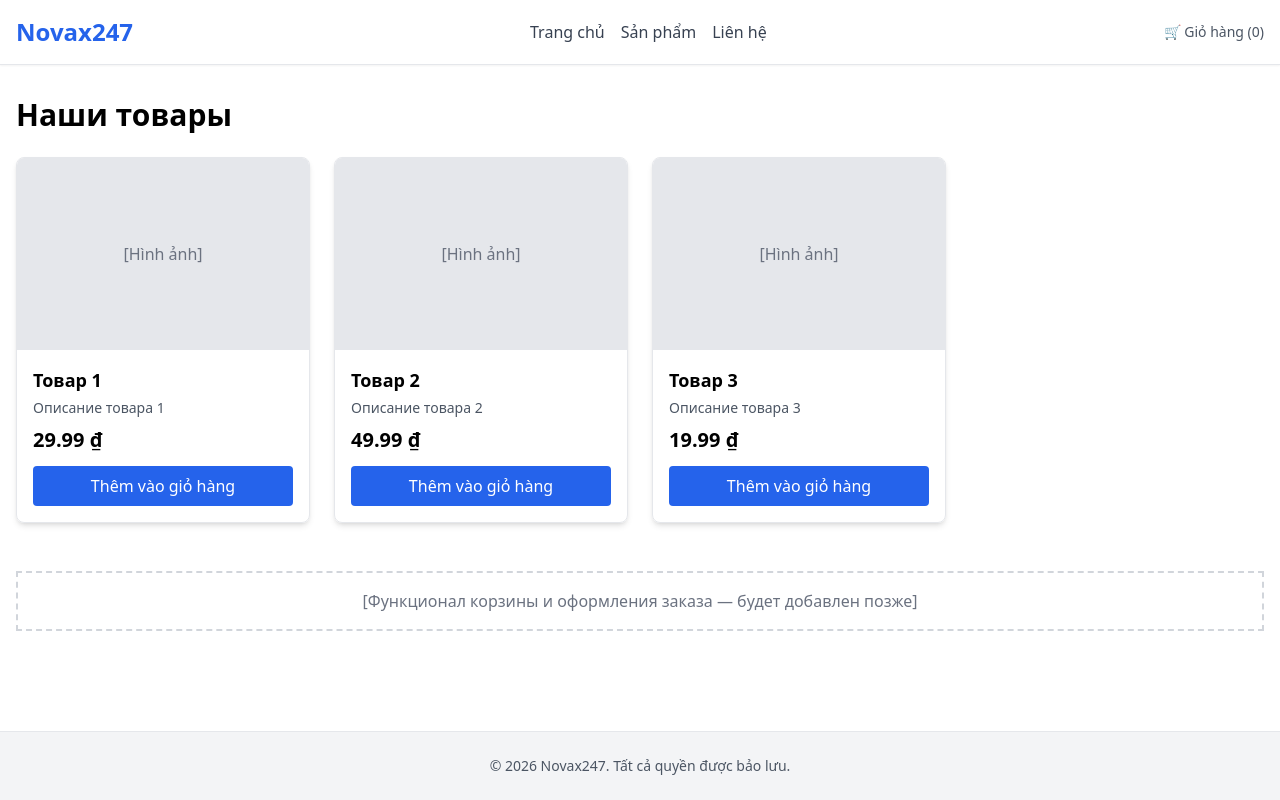
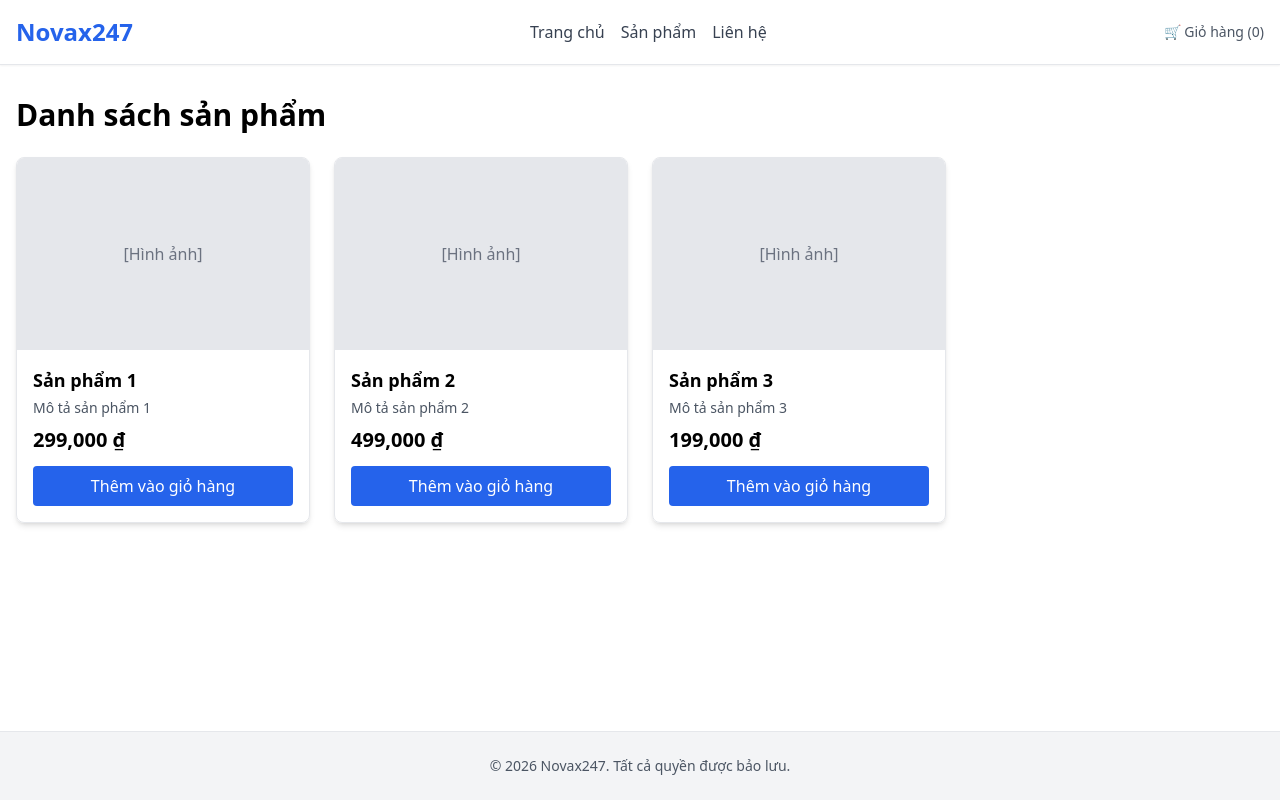
Before and after one commit to datzk25/novax247, a Next.js app: page / in a window 1280 px wide. Built offline with nearby package versions, Linux system fonts and the light colour scheme.

Commit message:
Update page.tsx

```diff
--- a/app/page.tsx
+++ b/app/page.tsx
@@ -1,24 +1,11 @@
-// File: app/page.tsx
-// Next.js 14+ App Router product catalog UI shell
-// No backend logic, only presentational components
-
 import { ProductCard } from '@/components/ProductCard';
 import { Header } from '@/components/Header';
 import { Footer } from '@/components/Footer';
 
-interface Product {
-  id: string;
-  name: string;
-  price: number;
-  imageUrl: string;
-  description: string;
-}
-
-// Static mock data for UI layout
-const mockProducts: Product[] = [
-  { id: 'p1', name: 'Товар 1', price: 29.99, imageUrl: '/placeholder.png', description: 'Описание товара 1' },
-  { id: 'p2', name: 'Товар 2', price: 49.99, imageUrl: '/placeholder.png', description: 'Описание товара 2' },
-  { id: 'p3', name: 'Товар 3', price: 19.99, imageUrl: '/placeholder.png', description: 'Описание товара 3' },
+const mockProducts = [
+  { id: 'p1', name: 'Sản phẩm 1', price: 299000, imageUrl: '', description: 'Mô tả sản phẩm 1' },
+  { id: 'p2', name: 'Sản phẩm 2', price: 499000, imageUrl: '', description: 'Mô tả sản phẩm 2' },
+  { id: 'p3', name: 'Sản phẩm 3', price: 199000, imageUrl: '', description: 'Mô tả sản phẩm 3' },
 ];
 
 export default function HomePage() {
@@ -26,15 +13,11 @@ export default function HomePage() {
     <div className="min-h-screen flex flex-col">
       <Header />
       <main className="flex-grow container mx-auto px-4 py-8">
-        <h1 className="text-3xl font-bold mb-6">Наши товары</h1>
+        <h1 className="text-3xl font-bold mb-6">Danh sách sản phẩm</h1>
         <div className="grid grid-cols-1 sm:grid-cols-2 md:grid-cols-3 lg:grid-cols-4 gap-6">
           {mockProducts.map((product) => (
             <ProductCard key={product.id} product={product} />
           ))}
-        </div>
-        {/* UI placeholder for future cart/checkout */}
-        <div className="mt-12 p-4 border-2 border-dashed border-gray-300 text-center text-gray-500">
-          [Функционал корзины и оформления заказа — будет добавлен позже]
         </div>
       </main>
       <Footer />
```
